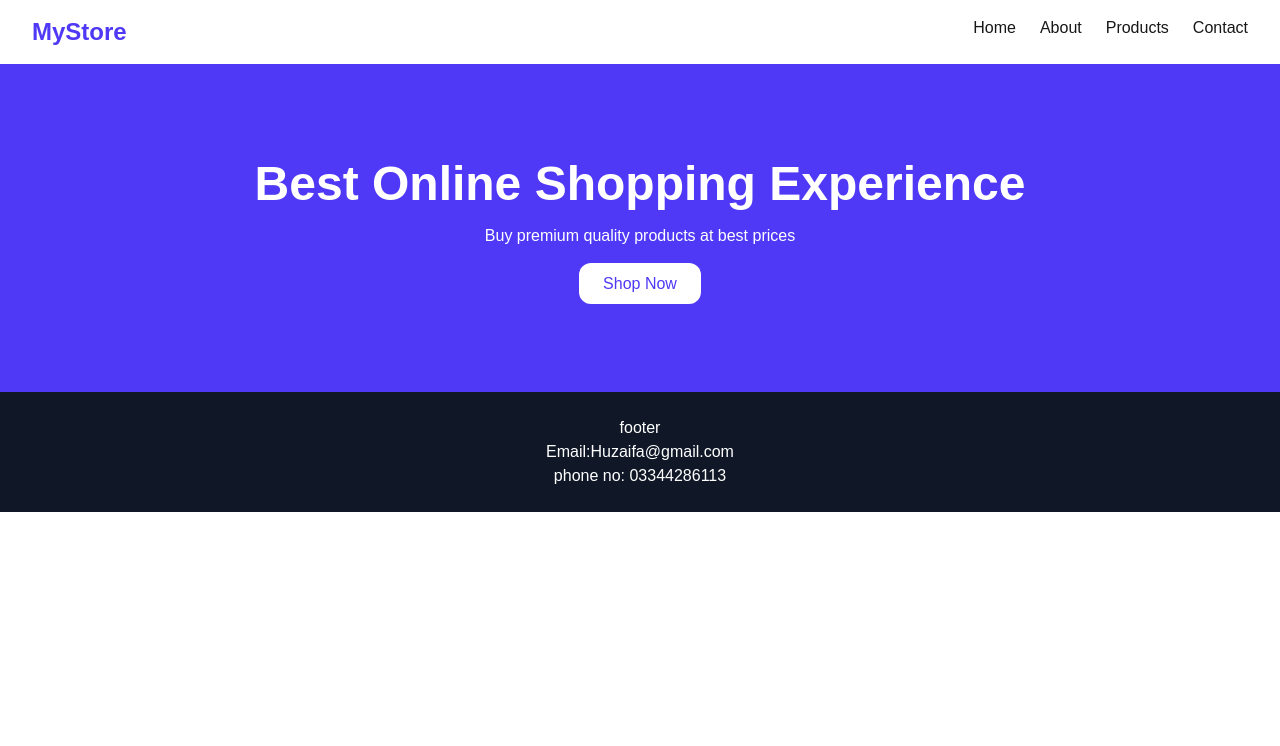
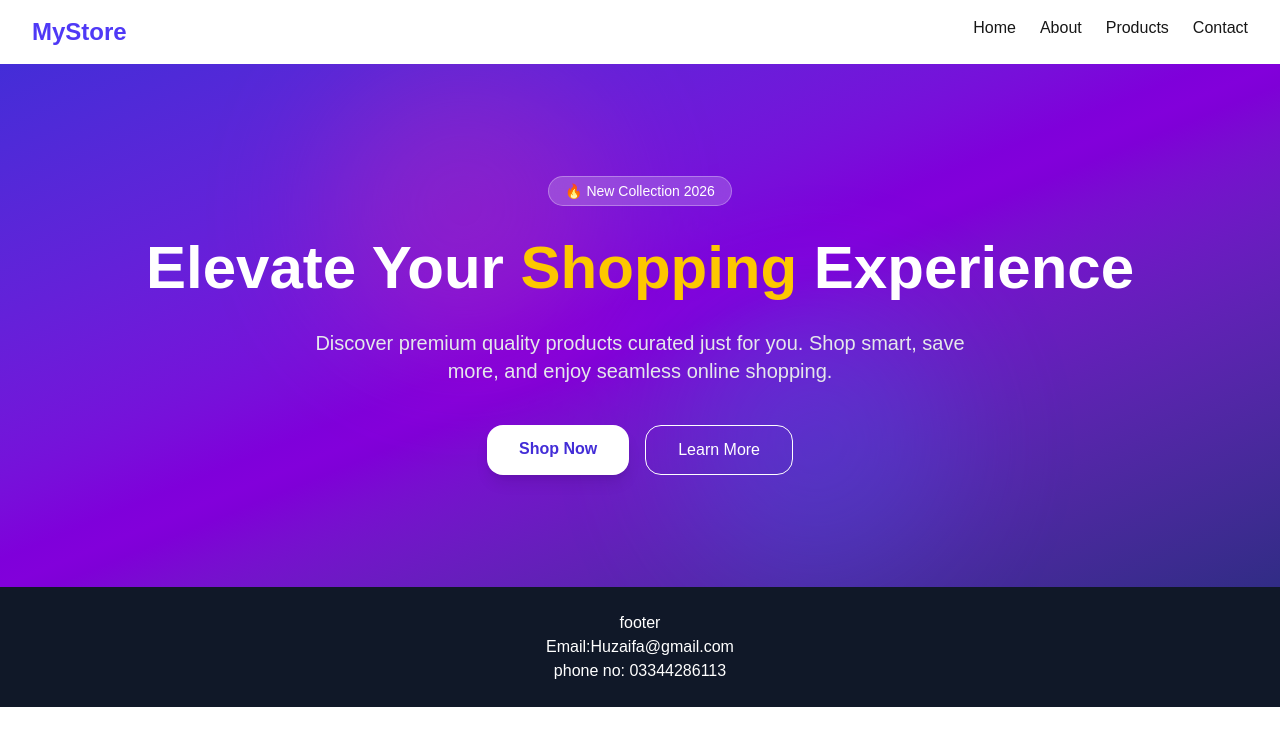
Before and after one commit to Huzaifabaloch9t-dev/simple-web, a Next.js app: page / in a window 1280 px wide. Shown: the top 746 px of the page. Built offline with nearby package versions, Linux system fonts and the light colour scheme.

Commit message:
update hero page

```diff
--- a/src/components/Hero.tsx
+++ b/src/components/Hero.tsx
@@ -2,19 +2,50 @@ import Link from "next/link";
 
 export default function Hero() {
   return (
-    <section className="text-center py-24 bg-indigo-600 text-white">
-      <h1 className="text-5xl font-bold mb-4">
-        Best Online Shopping Experience
+    <section className="relative overflow-hidden bg-linear-to-br from-indigo-700 via-purple-700 to-indigo-900 text-white">
+
+      {/* Background Blur Effect */}
+      <div className="absolute inset-0 opacity-20">
+        <div className="absolute top-0 left-1/4 w-72 h-72 bg-pink-500 rounded-full blur-3xl"></div>
+        <div className="absolute bottom-0 right-1/4 w-72 h-72 bg-blue-500 rounded-full blur-3xl"></div>
+      </div>
+
+      <div className="relative max-w-7xl mx-auto px-6 py-28 text-center">
+
+        {/* Badge */}
+        <span className="inline-block mb-6 px-4 py-1 text-sm bg-white/20 backdrop-blur-md rounded-full border border-white/30">
+          🔥 New Collection 2026
+        </span>
+
+        {/* Heading */}
+        <h1 className="text-4xl md:text-6xl font-extrabold leading-tight mb-6">
+          Elevate Your <span className="text-yellow-400">Shopping</span> Experience
         </h1>
-      <p className="mb-6">
-        Buy premium quality products at best prices
+
+        {/* Description */}
+        <p className="text-lg md:text-xl text-gray-200 max-w-2xl mx-auto mb-10">
+          Discover premium quality products curated just for you.
+          Shop smart, save more, and enjoy seamless online shopping.
         </p>
+
+        {/* Buttons */}
+        <div className="flex flex-col sm:flex-row justify-center gap-4">
           <Link
             href="/products"
-        className="bg-white text-indigo-600 px-6 py-3 rounded-xl"
+            className="bg-white text-indigo-700 font-semibold px-8 py-3 rounded-2xl shadow-lg hover:scale-105 transition-transform duration-300"
           >
             Shop Now
           </Link>
+
+          <Link
+            href="/about"
+            className="border border-white px-8 py-3 rounded-2xl hover:bg-white hover:text-indigo-700 transition duration-300"
+          >
+            Learn More
+          </Link>
+        </div>
+
+      </div>
     </section>
   );
 }
```
Lines whose indentation alone changed are shown as unchanged.
